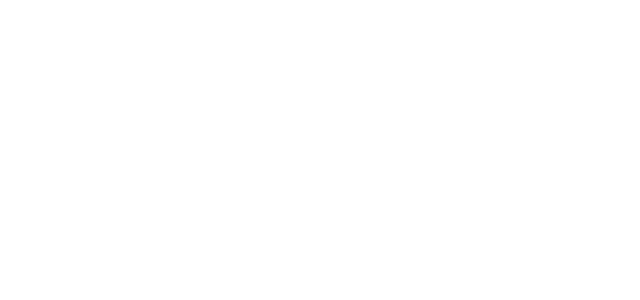
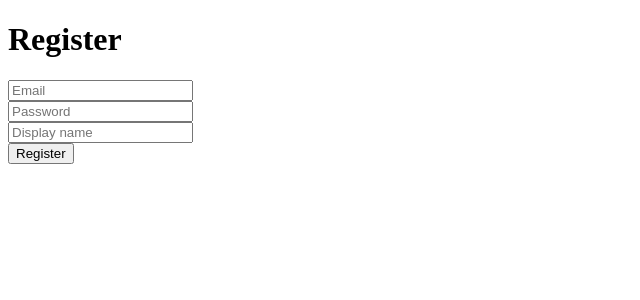
Before and after one commit to Rama-Qandeel/gallery-website, a React (Create React App) app in the folder front-end/: page /register in a window 1280 px wide. Shown: the top 300 px of the page, without its empty margins (0-640 px from the left). Built offline with nearby package versions, Linux system fonts and the light colour scheme; the HTML template or start-up script is replaced by a standard one.

Commit message:
create register component

```diff
--- a/front-end/package.json
+++ b/front-end/package.json
@@ -8,6 +8,7 @@
     "@testing-library/user-event": "^7.2.1",
     "axios": "^0.21.0",
     "firebase": "^8.2.3",
+    "framer-motion": "^3.2.1",
     "react": "^17.0.1",
     "react-dom": "^17.0.1",
     "react-router-dom": "^5.2.0",
--- a/front-end/src/App.js
+++ b/front-end/src/App.js
@@ -3,6 +3,7 @@
 import Upload from './components/Upload';
 import ImageGrid from './components/ImageGrid';
 import Login from './components/Login';
+import Register from "./components/Register"
 import './App.css';
 
 const App =()=> {
@@ -16,6 +17,15 @@
         render={(props) => (
           <div>
             <Login {...props} />
+          </div>
+        )}
+      />
+      <Route
+        exact
+        path="/register"
+        render={(props) => (
+          <div>
+            <Register {...props} />
           </div>
         )}
       />
--- a/front-end/src/components/Register.js
+++ b/front-end/src/components/Register.js
@@ -0,0 +1,79 @@
+import React, { useState } from "react";
+import { BrowserRouter as Router, Route, Link } from "react-router-dom";
+import axios from "axios";
+
+const Register = (props) => {
+ const [email, setEmail] = useState("");
+ const [password, setPassword] = useState("");
+ const [name, setName] = useState("");
+
+ const handleChange = (event) => {
+    if (event.target.name === "email") {
+      setEmail(event.target.value);
+    }
+    if (event.target.name === "password") {
+      setPassword(event.target.value);
+    }
+    if (event.target.name === "name") {
+      setName(event.target.value);
+    }
+}
+
+
+const handleSubmit = (event) => {
+    axios
+        .post("http://localhost:5000/reg",{email,password,name})
+        .then((response) => {
+            // console.log(response);
+          if (response.data) {
+            props.history.push("/login");
+            alert("create an account");
+          } else {
+            alert("email is already exists");
+          }
+        })
+        .catch((error) => {
+          throw error;
+        });
+    }
+
+    return (
+        <div>
+          <h1 class="heading-primary">
+            <span class="heading-primary-main">Register</span>
+          </h1>
+          <div>
+            <input
+              type="email"
+              name="email"
+              placeholder="Email"
+              value={email}
+              onChange={handleChange}
+              required
+            />
+          </div>
+          <div>
+            <input
+              type="password"
+              name="password"
+              placeholder="Password"
+              value={password}
+              onChange={handleChange}
+              required
+            />
+          </div>
+          <div>
+            <input
+              type="text"
+              name="name"
+              placeholder="Display name"
+              value={name}
+              onChange={handleChange}
+              required
+            />
+          </div>
+          <button onClick={handleSubmit}>Register</button>
+        </div>
+      );
+    }
+export default Register;
```
Also changed, not shown: 1 other file (tests, documents, lock files or other folders).
